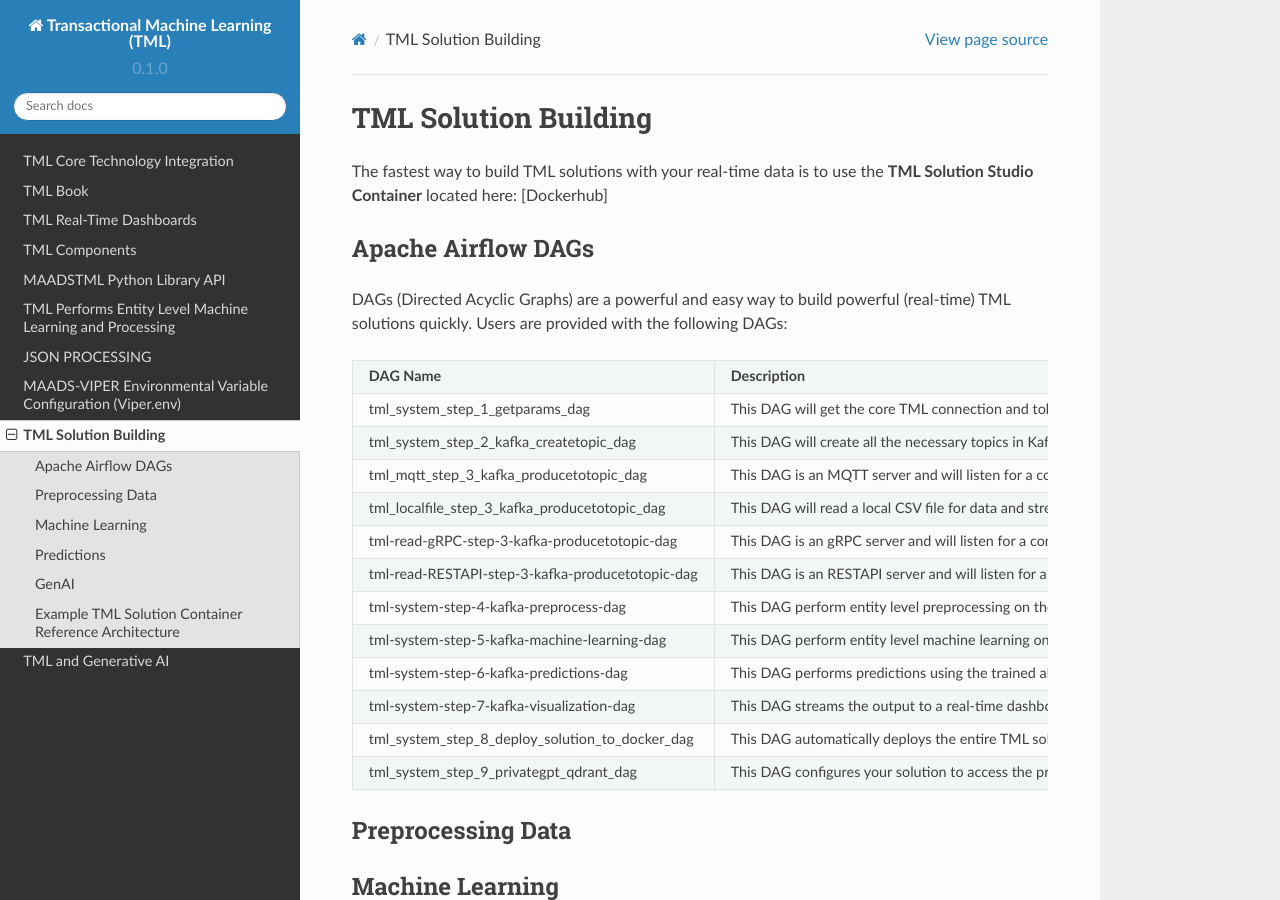
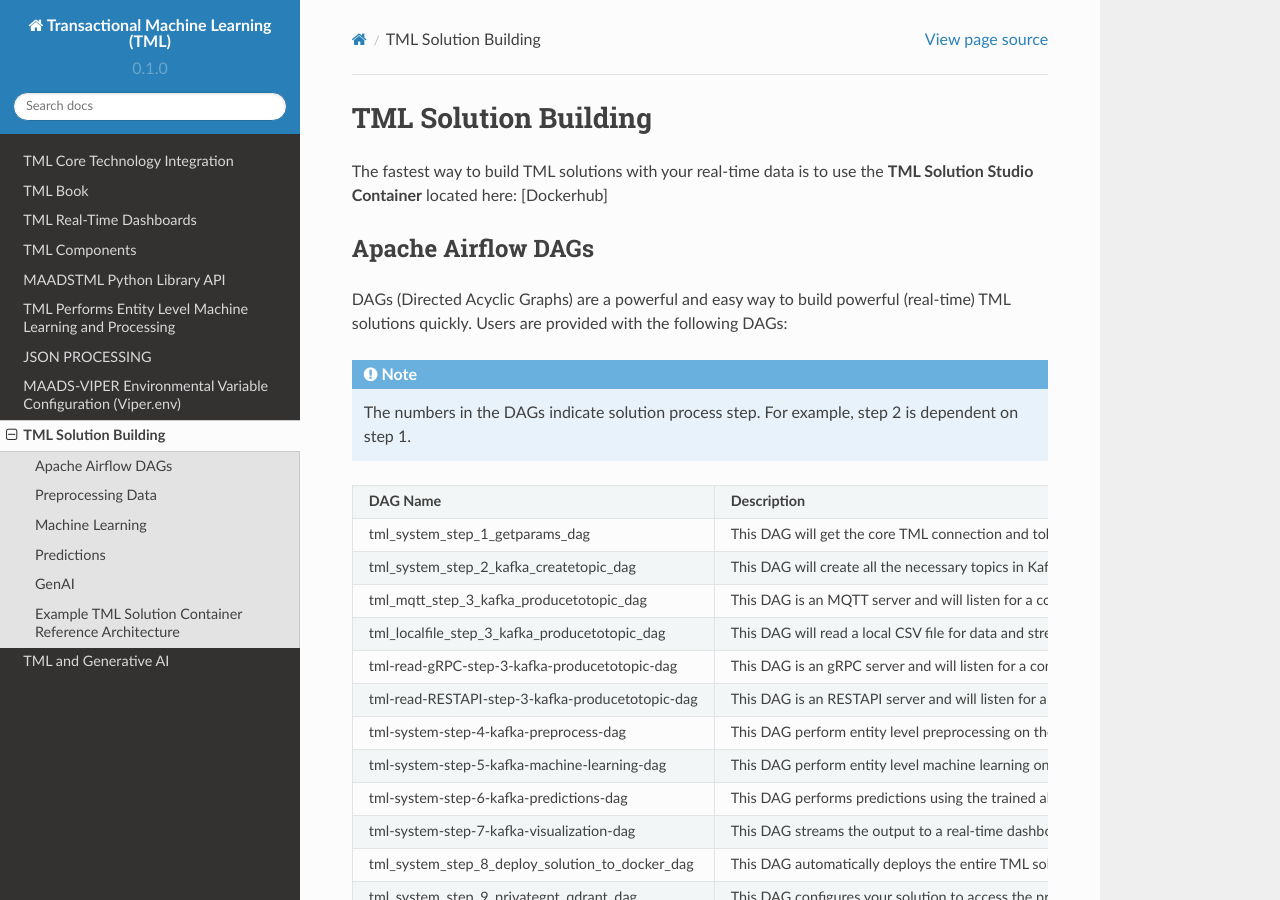
Before and after one commit to smaurice101/readthedocs, a Sphinx documentation site: the page built from docs/source/tmlbuilds.rst, in a window 1280 px wide and 900 px high. Built offline with Sphinx 7.4.7 and the Read the Docs theme 2.0.0, drawn with Linux system fonts in a browser that asks for light colours.

Commit message:
Update tmlbuilds.rst

```diff
--- a/docs/source/tmlbuilds.rst
+++ b/docs/source/tmlbuilds.rst
@@ -7,6 +7,10 @@
 -------------------
 
 DAGs (Directed Acyclic Graphs) are a powerful and easy way to build powerful (real-time) TML solutions quickly.  Users are provided with the following DAGs:
+
+.. note::
+
+   The numbers in the DAGs indicate solution process step.  For example, step 2 is dependent on step 1.
 
 .. list-table::
    :widths: 20 50
```
